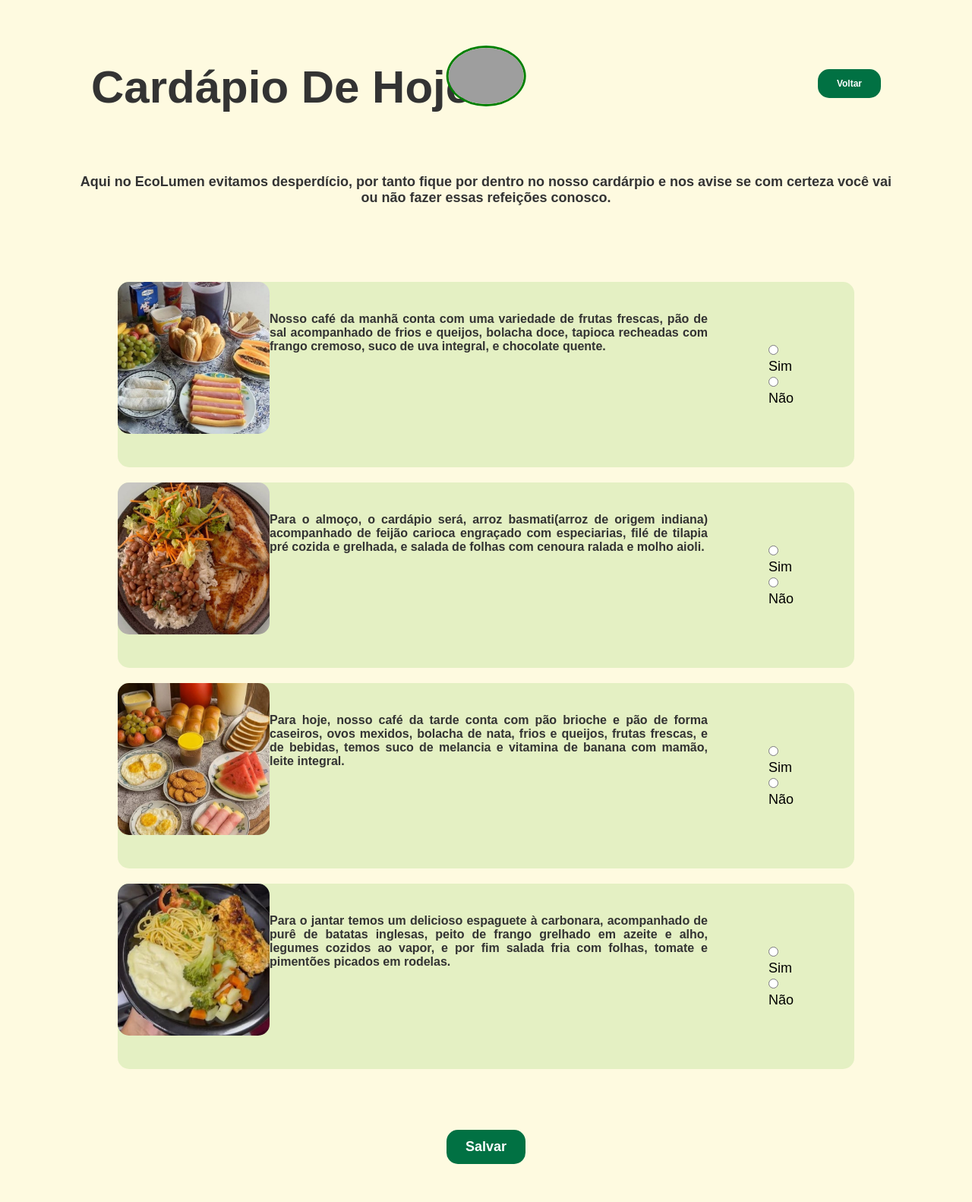
After one commit to VictorAMJ/Software-Product-Analysis-Specification, a Flask app: page /cardapio_digital in a window 1280 px wide. The commit adds this page. Shown: the whole page at 76% size. Run offline with Flask 3, Linux system fonts and the light colour scheme; grey boxes are pictures that could not be loaded.

Commit message:
frontend do cardápio digital

```diff
--- a/EcoLumen/app.py
+++ b/EcoLumen/app.py
@@ -7,6 +7,7 @@ from blueprints.usuario_bp import usuario_bp
 from blueprints.reserva_bp import reserva_bp
 from blueprints.atividade_bp import atividade_bp
 from blueprints.consumo_bp import consumo_bp
+from blueprints.cardapio_bp import cardapio_bp
 
 
 app = Flask(__name__)
@@ -45,6 +46,7 @@ app.register_blueprint(usuario_bp)
 app.register_blueprint(reserva_bp)
 app.register_blueprint(atividade_bp)
 app.register_blueprint(consumo_bp)
+app.register_blueprint(cardapio_bp)
 
 if __name__ == "__main__":
     app.run(debug=True)
--- /dev/null
+++ b/EcoLumen/blueprints/cardapio_bp.py
@@ -0,0 +1,7 @@
+from flask import Blueprint, render_template, request, session, redirect, url_for
+
+cardapio_bp = Blueprint("cardapio_bp", __name__)
+
+@cardapio_bp.route("/cardapio_digital")
+def exibirTela():
+    return render_template("cardapio/cardapio.html")
--- /dev/null
+++ b/EcoLumen/static/css/cardapio.css
@@ -0,0 +1,109 @@
+* {
+    margin: 0;
+    padding: 0;
+    box-sizing: border-box;
+    font-family: "Poppins", sans-serif;
+}
+
+body{
+    padding-top: 20px;
+    padding-right: 100px;
+    padding-left: 100px;
+    background-color: #fefae0;
+    align-items: center;
+}
+
+h2{
+    font-size: 18px;
+    color: #333333;
+    text-align: center;
+    padding: 50px 0 20px 0;
+}
+
+h1{
+    font-size: 60px;
+    color: #333333;
+    text-align: center;
+    padding: 50px 0 20px 0;
+}
+
+header{
+    position: relative;
+    display: flex;
+    justify-content: space-between;
+    align-items: center;
+    padding: 10px 20px;
+}
+
+header #button{
+    margin-top: 20px;
+    padding: 12px 25px;
+    font-size: 12px;
+    font-weight: bold;
+    color: #ffffff;
+    background-color: #017143;
+    border: none;
+    border-radius: 15px;
+    cursor: pointer;
+    text-decoration: none;
+}
+
+#logo{
+    border: solid green;
+    position: absolute;
+    left: 50%;
+    border-radius: 50%;
+    transform: translateX(-50%);
+    height: 80px;
+}
+
+#container{
+    margin: 80px 5px;
+}
+
+#Refeicao{
+    display: grid;
+    grid-template-columns: 1fr 3fr 1fr;
+    margin: 20px 50px 10px 50px;
+    background-color: rgba(200, 228, 164, 0.493);
+    border-radius: 15px;
+
+}
+
+img{
+    border-radius: 15px;
+    height: 200px;
+}
+
+#desc{
+    font-size: 16px;
+    font-weight: bold;
+    color: #333333;
+    margin-top: 40px;
+    text-align: justify;
+}
+
+#opcao{
+    display: block;
+    gap: 10px;
+    margin: 80px 80px;
+    font-size: 18px;
+}
+
+input[type="radio"] {
+  accent-color: #57960f;
+}
+
+#salvar{
+    display: block;
+    margin: 50px auto;
+    margin-top: 20px;
+    padding: 12px 25px;
+    font-size: 18px;
+    font-weight: bold;
+    color: #ffffff;
+    background-color: #017143;
+    border: none;
+    border-radius: 15px;
+    cursor: pointer;
+}
--- /dev/null
+++ b/EcoLumen/templates/cardapio/cardapio.html
@@ -0,0 +1,82 @@
+<!DOCTYPE html>
+<html lang="pt-br">
+<head>
+    <meta charset="UTF-8">
+    <meta name="viewport" content="width=device-width, initial-scale=1.0">
+    <link rel="stylesheet" href="{{url_for('static', filename='css/cardapio.css')}}">
+    <title>Cardápio Digital</title>
+</head>
+<body>
+    <header>
+        <h1>Cardápio De Hoje:</h1>
+        <img src="/static/img/logo.jpg" alt="logo" id="logo">
+        <a href="{{ url_for('usuario_bp.home_privada') }}" id="button">Voltar</a>
+    </header>
+    <main>
+        <h2>Aqui no EcoLumen evitamos desperdício, por tanto fique por dentro no nosso cardárpio e nos avise se com certeza você vai ou não fazer essas refeições conosco.</h2>
+
+        <div id="container">
+            <nav id="Refeicao">
+                <img src="/static/img/cafeManha.jpg" alt="café_da_manhã">
+                <div id="desc">
+                    <p>Nosso café da manhã conta com uma variedade de frutas frescas, pão de sal acompanhado de frios e queijos, bolacha doce, tapioca recheadas com frango cremoso, suco de uva integral, e chocolate quente.</p>
+                </div>
+                <div id="opcao">
+                    <input type="radio" name="Manha" id="ManhaSim">
+                    <label for="ManhaSim">Sim</label>
+
+                    <input type="radio" name="Manha" id="ManhaNao">
+                    <label for="ManhaNao">Não</label>
+
+                </div>
+            </nav>
+
+            <nav id="Refeicao">
+                <img src="/static/img/almoço.jpg" alt="almoço">
+                <div id="desc">
+                    <p>Para o almoço, o cardápio será, arroz basmati(arroz de origem indiana) acompanhado de feijão carioca engraçado com especiarias, filé de tilapia pré cozida e grelhada, e salada de folhas com cenoura ralada e molho aioli.</p>
+                </div>
+                <div id="opcao">
+                    <input type="radio" name="Almoço" id="AlmoçoSim">
+                    <label for="AlmoçoSim">Sim</label>
+
+                    <input type="radio" name="Almoço" id="AlmoçoNao">
+                    <label for="AlmoçoNao">Não</label>
+
+                </div>
+            </nav>
+            <nav id="Refeicao">
+                <img src="/static/img/cafeTarde.jpg" alt="café_da_tarde">
+                <div id="desc">
+                    <p>Para hoje, nosso café da tarde conta com pão brioche e pão de forma caseiros, ovos mexidos, bolacha de nata, frios e queijos, frutas frescas, e de bebidas, temos suco de melancia e vitamina de banana com mamão, leite integral.</p>
+                </div>
+                <div id="opcao">
+                    <input type="radio" name="Tarde" id="TardeSim">
+                    <label for="TardeSim">Sim</label>
+
+                    <input type="radio" name="Tarde" id="TardeNao">
+                    <label for="TardeNao">Não</label>
+
+                </div>
+            </nav>
+
+            <nav id="Refeicao">
+                <img src="/static/img/jantar.jpg" alt="jantar">
+                <div id="desc">
+                    <p>Para o jantar temos um delicioso espaguete à carbonara, acompanhado de purê de batatas inglesas, peito de frango grelhado em azeite e alho, legumes cozidos ao vapor, e por fim salada fria com folhas, tomate e pimentões picados em rodelas.</p>
+                </div>
+                <div id="opcao">
+                    <input type="radio" name="jantar" id="JantarSim">
+                    <label for="JantarSim">Sim</label>
+
+                    <input type="radio" name="jantar" id="JantarNao">
+                    <label for="JantarNao">Não</label>
+
+                </div>
+            </nav>
+        </div>
+        <button id="salvar">Salvar</button>
+    </main>
+</body>
+<script src="{{url_for('static', filename='js/cardapio.js')}}"></script>
+</html>
--- a/EcoLumen/templates/usuario/home_privada.html
+++ b/EcoLumen/templates/usuario/home_privada.html
@@ -31,13 +31,13 @@
         <section class="rota-buttons">
             <a href="{{ url_for('reserva_bp.pagina_reserva') }}">
                 <button>
-                    <img src="{{ url_for('static', filename='img/reservas_icon.png') }}" alt="Suas Reservas">
+                    <img src="{{ url_for('static', filename='img/Quarto3.png') }}" alt="Suas Reservas">
                     Suas reservas
                 </button>
             </a>
-            <a href="#">
+            <a href="{{ url_for('cardapio_bp.exibirTela') }}">
                 <button>
-                    <img src="{{ url_for('static', filename='img/cardapio_icon.png') }}" alt="Cardápio Digital">
+                    <img src="{{ url_for('static', filename='img/gastronomia.png') }}" alt="Cardápio Digital">
                     Cardápio digital
                 </button>
             </a>
```
Also changed, not shown: EcoLumen/controllers/consumo_controller.py (deleted), EcoLumen/models/consumo_model.py (deleted), EcoLumen/static/img/almoço.jpg (added), EcoLumen/static/img/cafeManha.jpg (added), EcoLumen/static/img/cafeTarde.jpg (added), EcoLumen/static/img/jantar.jpg (added).
